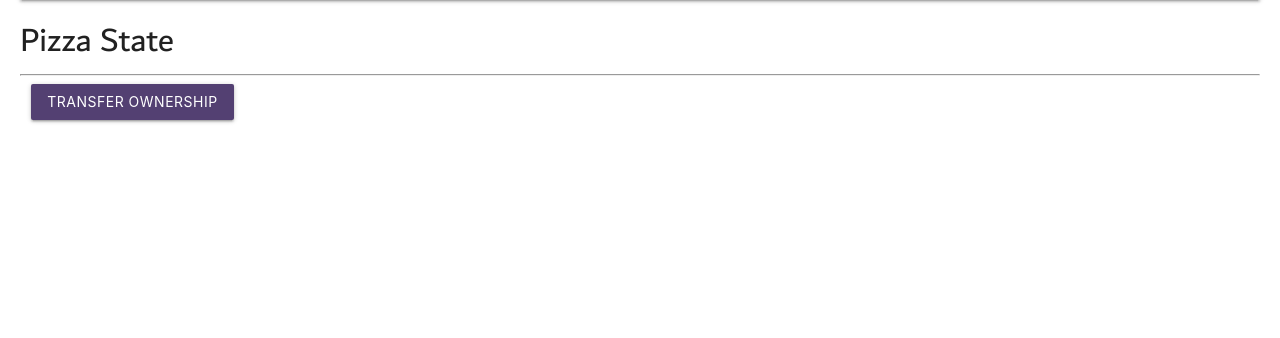
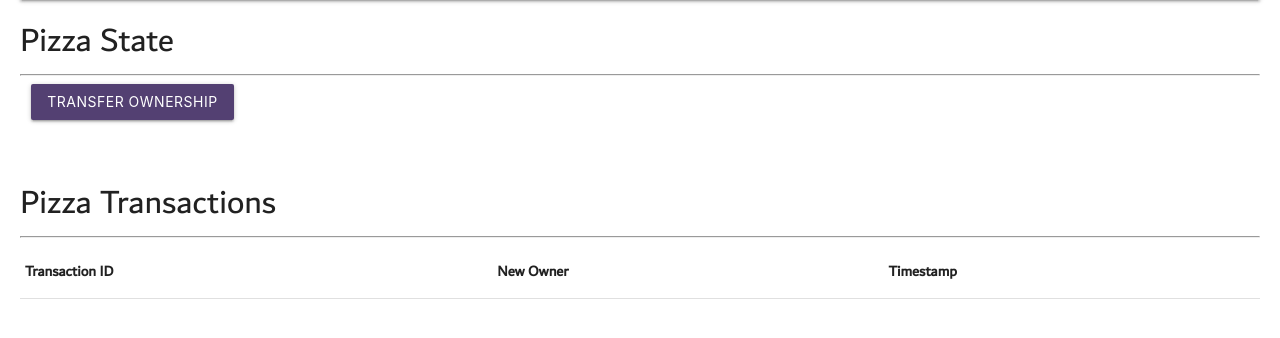
Before and after one commit to AlexAlBasosi/pizza-on-the-blockchain, a Flask app: page /wholesaler in a window 1280 px wide. Shown: the part 84-422 px from the top of the page. Run offline with Flask 2, Linux system fonts and the light colour scheme; lists and menus that the app fills with data are empty; some libraries are stand-ins or nearby versions.

Commit message:
Update wholesaler.html

```diff
--- a/templates/wholesaler.html
+++ b/templates/wholesaler.html
@@ -12,5 +12,31 @@
           </form>
         </div>
       <!-- END FORM -->
+          </div>
+    <br>
+    <div class="transactions">
+      <h4>Pizza Transactions</h4>
+      <hr/>
+      <!-- START TABLE -->
+      <table>
+        <thead>
+          <tr>
+              <th>Transaction ID</th>
+              <th>New Owner</th>
+              <th>Timestamp</th>
+          </tr>
+        </thead>
+        <tbody>
+          {% for arr in transactions %}
+          <tr>
+            <td>{{ arr['transactionId'] }}</td>
+            <td>{{ myOwnerFunc(arr['newOwner']) }}</td>
+            <td>{{ myChangeFunc(arr['timestamp']) }}</td>
+          </tr>
+          {% endfor %}
+        </tbody>
+      </table>
+      <!-- END TABLE -->
+</div>
   </body>
 </html>
```
